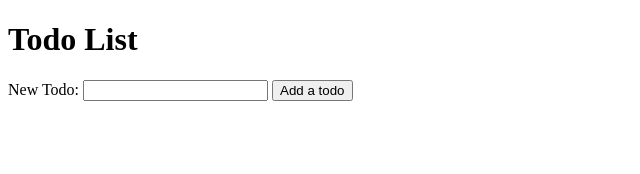
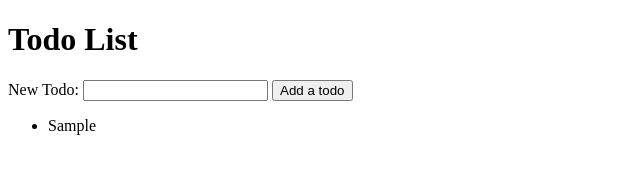
Before and after one commit to BBaccs/redux-counter, a plain HTML site: page index.html in a window 1280 px wide. Both pictures are taken after typing "Sample" into the empty fields and a click on the button "Add a todo". Shown: the full height of the page, 0-640 px from the left. Drawn offline with nearby package versions, Linux system fonts and the light colour scheme.

Commit message:
add todos via jquery dom manipulation

```diff
--- a/index.html
+++ b/index.html
@@ -16,7 +16,9 @@
     <label for="task">New Todo:</label>
     <input type="text" name="task" id="task">
     <button type="submit">Add a todo</button>
-    <!-- <input type="submit"> -->
+    <ul id="todos">
+
+    </ul>
   </form>
 
   <ul id="todo-list"></ul>
--- a/script.js
+++ b/script.js
@@ -23,14 +23,19 @@ const store = Redux.createStore(rootReducer);
 $(document).ready(function () {
   $("form").on("submit", function (event) {
     event.preventDefault();
-    let newTask = $("#task").val();
+    const newTask = $("#task").val();
     store.dispatch({
       type: "ADD_TODO",
       task: newTask
     });
-    console.log('hi', newTask)
+    // console.log('hi', newTask);
+    const currentState = store.getState();
+    const $newLi = $("<li>", {
+      text: newTask
+    });
+    $("#todos").append($newLi);
     $("form").trigger("reset");
-  })
+  });
 });
 
 
```
